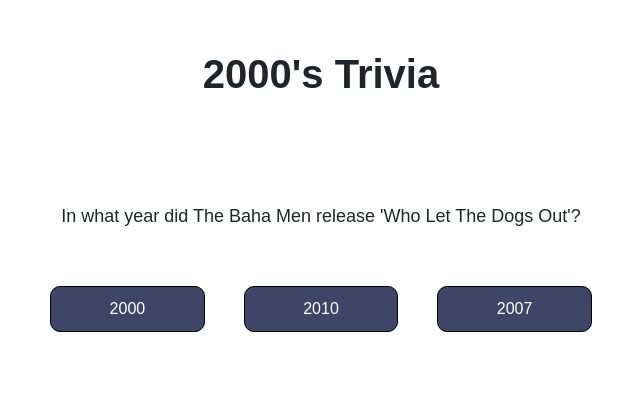
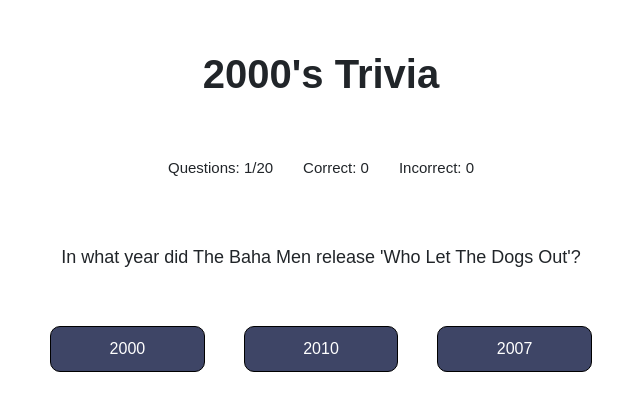
Before and after one commit to CaitlinSwickard/react-trivia, a React (Vite) app: page / in a window 1280 px wide. Shown: the top 410 px of the page, without its empty margins (319-959 px from the left). Built offline with nearby package versions, Linux system fonts and the light colour scheme; the HTML template or start-up script is replaced by a standard one.

Commit message:
added statbar for score

```diff
--- a/src/App.css
+++ b/src/App.css
@@ -8,3 +8,7 @@
     align-self: center;
     font-family: Arial, sans-serif;
 }
+
+.title {
+    font-size: 50px;
+}
--- a/src/App.tsx
+++ b/src/App.tsx
@@ -3,16 +3,20 @@
 import QuestionCard from "./components/QuestionCard";
 import questions from "./questions.json";
 import { Questions } from "./types";
+import Reset from "./components/Reset";
+import StatBar from "./components/StatBar";
+
 
 const App = () => {
     const allQuestions = questions as Questions;
 
     const [currentQuestionIdx, setCurrentQuestionIdx] = useState(0); //state to move through questions
-  const [correctAnswers, setCorrectAnswers] = useState(0);
-  const [incorrectAnswers, setIncorrectAnswers] = useState(0);
+    const [correctAnswers, setCorrectAnswers] = useState(0); // num of correct answers
+    const [incorrectAnswers, setIncorrectAnswers] = useState(0); // num of incorrect answers
 
     const [waitingToAdvance, setWaitingToAdvance] = useState(false); //state to move to next question
 
+    // updates score for stat bar
     const onSubmit = (correct: boolean) => {
         if (correct) setCorrectAnswers(correctAnswers + 1);
         else setIncorrectAnswers(incorrectAnswers + 1);
@@ -20,20 +24,43 @@
         setWaitingToAdvance(true);
     };
 
+    // update state to move to next question
     const advance = () => {
         setWaitingToAdvance(false);
         setCurrentQuestionIdx(currentQuestionIdx + 1);
     };
 
+    // updates state to reset the game
+    const reset = () => {
+        setCurrentQuestionIdx(0);
+        setWaitingToAdvance(false);
+    };
+
+    if (currentQuestionIdx >= allQuestions.questions.length)
+        return (
+            <Reset
+                totalQuestions={allQuestions.questions.length}
+                correctQuestions={correctAnswers}
+                onPress={reset}
+            />
+        );
+
     return (
         <div className="container">
+            <h1 className="title">2000's Trivia</h1>
+            <StatBar
+                currentQuestion={currentQuestionIdx + 1}
+                totalQuestions={allQuestions.questions.length}
+                correct={correctAnswers}
+                incorrect={incorrectAnswers}
+            />
             <QuestionCard
                 question={allQuestions.questions[currentQuestionIdx]}
-        onSubmit={() => {}}
+                onSubmit={() => { }}
             />
-      {waitingToAdvance &&
-        <button onClick={advance}>Next Question</button>
-      }
+            {waitingToAdvance && (
+                <button onClick={advance}>Next Question...</button>
+            )}
         </div>
     );
 };
--- a/src/components/QuestionCard.tsx
+++ b/src/components/QuestionCard.tsx
@@ -10,7 +10,6 @@
 function QuestionCard(props: Props) {
     return (
         <div>
-            <h1 className="title">2000's Trivia</h1>
             <h3 className="question">{props.question.question}</h3>
             <Answers question={props.question} onSubmit={props.onSubmit} />
         </div>
--- /dev/null
+++ b/src/components/StatBar.css
@@ -0,0 +1,11 @@
+.stat-container {
+    display: flex;
+    flex-direction: row;
+    align-items: center;
+    align-content: center;
+    justify-content: center;
+    gap: 30px;
+    justify-items: center;
+    padding: 1px;
+    font-size: 15px;
+}
--- /dev/null
+++ b/src/components/StatBar.tsx
@@ -0,0 +1,21 @@
+import './StatBar.css';
+type Props = {
+    currentQuestion: number;
+    totalQuestions: number;
+    correct: number;
+    incorrect: number;
+};
+
+function StatBar(props: Props) {
+    return (
+        <div className="stat-container">
+            <p>
+                Questions: {props.currentQuestion}/{props.totalQuestions}
+            </p>
+            <p>Correct: {props.correct}</p>
+            <p>Incorrect: {props.incorrect}</p>
+        </div>
+    );
+}
+
+export default StatBar;
```
Lines whose indentation alone changed are shown as unchanged.
